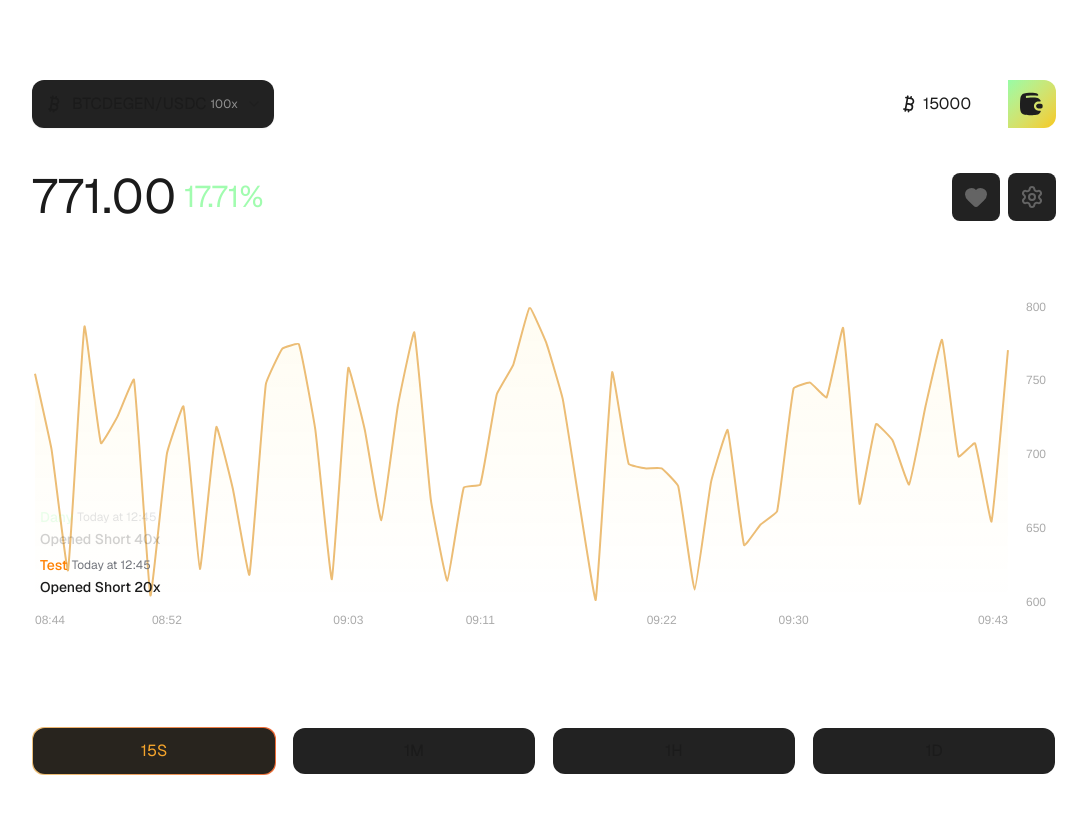
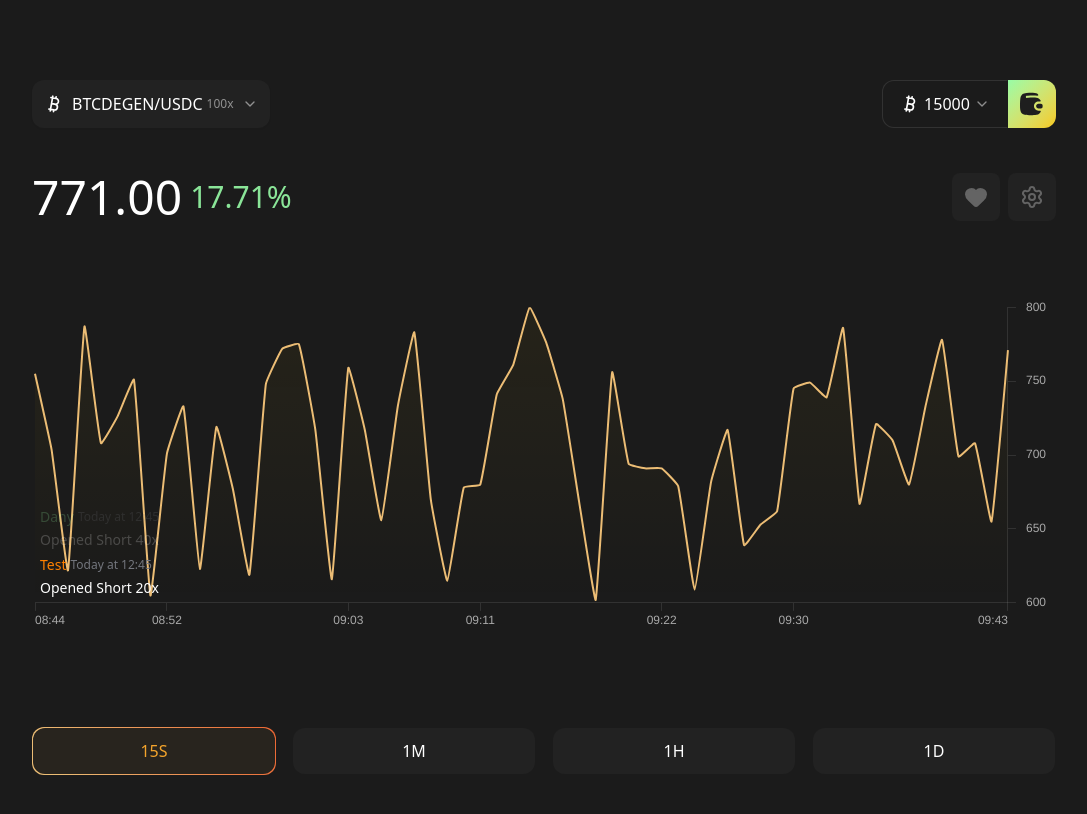
Before and after one commit to Shatlyk1011/chart-dashboard, a Next.js app: page / in a window 1280 px wide. Shown: the top 814 px of the page, without its empty margins (96-1183 px from the left). Built offline with nearby package versions, Linux system fonts and the light colour scheme.

Commit message:
fix light mode colors issue

```diff
--- a/app/globals.css
+++ b/app/globals.css
@@ -1,22 +1,8 @@
 @import "tailwindcss";
 
 :root {
-  --background: #ffffff;
-  --foreground: #1b1b1b;
-}
-
-@theme inline {
-  --color-background: var(--background);
-  --color-foreground: var(--foreground);
-  --font-sans: var(--font-geist-sans);
-  --font-mono: var(--font-geist-mono);
-}
-
-@media (prefers-color-scheme: dark) {
-  :root {
-    --background: #1b1b1b;
-    --foreground: #fff;
-  }
+  --background: #1b1b1b;
+  --foreground: #fff;
 }
 
 body {
```
